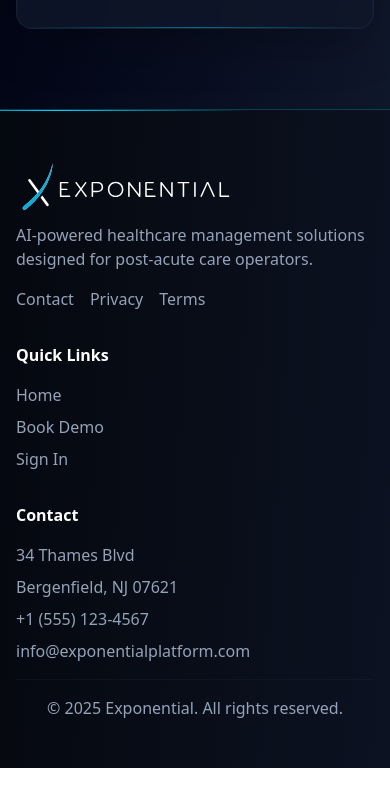
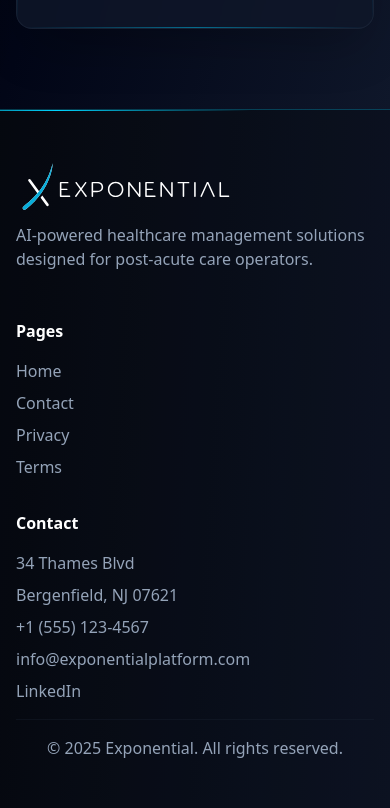
Before and after one commit to brandoncouey/HealthcareAI, a Next.js app: page / in a window 390 px wide. Shown: the part 5321-6129 px from the top of the page. Before the commit the page ends 6089 px from the top, so only its background shows below. Built offline with nearby package versions, Linux system fonts and the light colour scheme; no server answers.

Commit message:
Footer Apperance
- Added linked in
- Made the phone number and email address link work
- Removed the left side nav links and also renamed Quick Links to Pages and added only necessary links

```diff
--- a/app/components/layout/footer.tsx
+++ b/app/components/layout/footer.tsx
@@ -22,22 +22,11 @@ export default function Footer() {
             <p className="text-slate-400 mb-4 max-w-md">
               AI-powered healthcare management solutions designed for post-acute care operators.
             </p>
-            <div className="flex space-x-4">
-              <Link href="/contact" className="text-slate-400 hover:text-white transition-colors">
-                Contact
-              </Link>
-              <Link href="/privacy" className="text-slate-400 hover:text-white transition-colors">
-                Privacy
-              </Link>
-              <Link href="/terms" className="text-slate-400 hover:text-white transition-colors">
-                Terms
-              </Link>
-            </div>
           </div>
 
-          {/* Quick Links */}
+          {/* Pages */}
           <div>
-            <h3 className="text-white font-semibold mb-4">Quick Links</h3>
+            <h3 className="text-white font-semibold mb-4">Pages</h3>
             <ul className="space-y-2">
               <li>
                 <Link href="/" className="text-slate-400 hover:text-white transition-colors">
@@ -46,12 +35,17 @@ export default function Footer() {
               </li>
               <li>
                 <Link href="/contact" className="text-slate-400 hover:text-white transition-colors">
-                  Book Demo
+                  Contact
                 </Link>
               </li>
               <li>
-                <Link href="/login" className="text-slate-400 hover:text-white transition-colors">
-                  Sign In
+                <Link href="/privacy" className="text-slate-400 hover:text-white transition-colors">
+                  Privacy
+                </Link>
+              </li>
+              <li>
+                <Link href="/terms" className="text-slate-400 hover:text-white transition-colors">
+                  Terms
                 </Link>
               </li>
             </ul>
@@ -63,8 +57,32 @@ export default function Footer() {
             <div className="space-y-2 text-slate-400">
               <p>34 Thames Blvd</p>
               <p>Bergenfield, NJ 07621</p>
-              <p>+1 (555) 123-4567</p>
-              <p>info@exponentialplatform.com</p>
+              <p>
+                <a
+                  href="tel:+15551234567"
+                  className="text-slate-400 hover:text-white transition-colors"
+                >
+                  +1 (555) 123-4567
+                </a>
+              </p>
+              <p>
+                <a
+                  href="mailto:info@exponentialplatform.com"
+                  className="text-slate-400 hover:text-white transition-colors"
+                >
+                  info@exponentialplatform.com
+                </a>
+              </p>
+              <p>
+                <a
+                  href="https://www.linkedin.com/company/104255014/"
+                  target="_blank"
+                  rel="noopener noreferrer"
+                  className="text-slate-400 hover:text-white transition-colors"
+                >
+                  LinkedIn
+                </a>
+              </p>
             </div>
           </div>
         </div>
```
